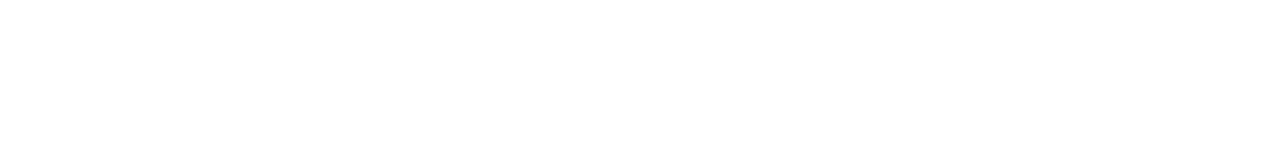
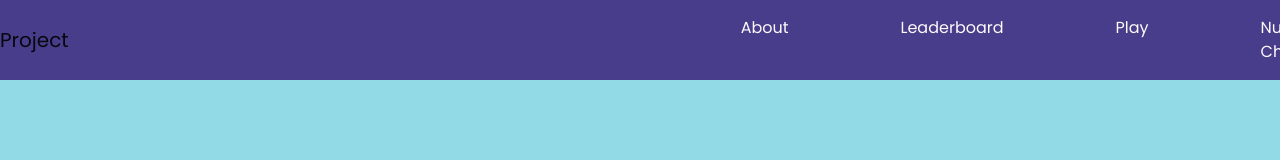
Before and after one commit to Kunal-Khullar/Hoohacks2021, a plain HTML site: page public/pages/home.html in a window 1280 px wide. Drawn offline with nearby package versions, Linux system fonts and the light colour scheme.

Commit message:
nav added

```diff
--- a/public/css/style.css
+++ b/public/css/style.css
@@ -71,8 +71,25 @@ border: 1px solid rgba( 255, 255, 255, 0.18 );
     margin-top: 4rem;
     opacity: 0.8;
 }
+nav{
+    background-color:darkslateblue !important;
+    padding: 0px !important
+}
 .main_container .row{
     height:100vh
+}
+nav li a{
+    color: snow !important;
+    transition: background-color 500ms ease;
+    padding: 1rem !important;
+}
+nav li a:hover{
+    background-color: snow !important;
+    color:darkslateblue !important;
+}
+nav li a:focus{
+    background-color:snow !important;
+    color: darkslateblue !important;
 }
 .container_right{
     justify-content: center;
@@ -81,6 +98,12 @@ border: 1px solid rgba( 255, 255, 255, 0.18 );
     border-bottom-right-radius: 1rem !important; */
     padding: 2rem;
 
+}
+ul{
+    margin-left: 35rem;
+}
+li{
+    padding-left: 5rem !important;
 }
 .hide{
     display: none;
--- a/public/pages/home.html
+++ b/public/pages/home.html
@@ -1,12 +1,44 @@
 <!DOCTYPE html>
 <html lang="en">
-<head>
-    <meta charset="UTF-8">
-    <meta http-equiv="X-UA-Compatible" content="IE=edge">
-    <meta name="viewport" content="width=device-width, initial-scale=1.0">
-    <title>Document</title>
-</head>
+    <head>
+        <meta charset="UTF-8">
+        <meta http-equiv="X-UA-Compatible" content="IE=edge">
+        <meta name="viewport" content="width=device-width, initial-scale=1.0">
+        <title>Project</title>
+        <link rel="stylesheet" href="../css/style.css">
+        <link rel="stylesheet" href="https://stackpath.bootstrapcdn.com/bootstrap/4.5.2/css/bootstrap.min.css">
+        <link rel="preconnect" href="https://fonts.gstatic.com">
+    <link href="https://fonts.googleapis.com/css2?family=Poppins:wght@300;400;500;600&display=swap" rel="stylesheet">
+    <link rel="stylesheet" href="https://cdnjs.cloudflare.com/ajax/libs/animate.css/4.1.1/animate.min.css" integrity="sha512-c42qTSw/wPZ3/5LBzD+Bw5f7bSF2oxou6wEb+I/lqeaKV5FDIfMvvRp772y4jcJLKuGUOpbJMdg/BTl50fJYAw==" crossorigin="anonymous" />
+    </head>
 <body>
+    <nav class="navbar navbar-expand-lg navbar-light fixed-top ">
+        <a class="navbar-brand" href="#">Project</a>
+        <button class="navbar-toggler" type="button" data-toggle="collapse" data-target="#navbarSupportedContent" aria-controls="navbarSupportedContent" aria-expanded="false" aria-label="Toggle navigation">
+          <span class="navbar-toggler-icon"></span>
+        </button>
 
+        <div class="collapse navbar-collapse" id="navbarSupportedContent">
+          <ul class="navbar-nav mr-auto">
+            <li class="nav-item ">
+              <a class="nav-link" href="#">About </a>
+            </li>
+            <li class="nav-item ">
+              <a class="nav-link" href="#">Leaderboard</a>
+            </li>
+            <li class="nav-item ">
+              <a class="nav-link" href="#">Play</a>
+            </li>
+            <li class="nav-item">
+              <a class="nav-link" href="#">Nutrition Chart</a>
+            </li>
+
+          </ul>
+
+        </div>
+      </nav>
 </body>
+<script src="https://cdnjs.cloudflare.com/ajax/libs/jquery/3.6.0/jquery.min.js" integrity="sha512-894YE6QWD5I59HgZOGReFYm4dnWc1Qt5NtvYSaNcOP+u1T9qYdvdihz0PPSiiqn/+/3e7Jo4EaG7TubfWGUrMQ==" crossorigin="anonymous"></script>
+<script src="https://stackpath.bootstrapcdn.com/bootstrap/4.5.2/js/bootstrap.min.js"></script>
+<script src="../js/main.js"></script>
 </html>
```
